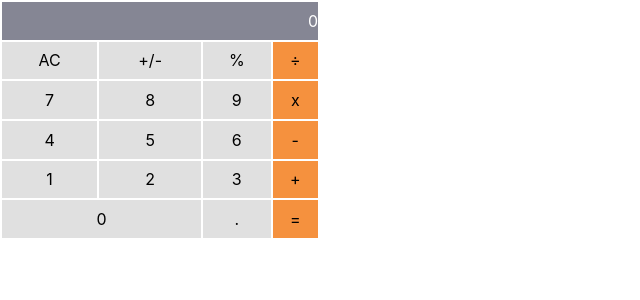
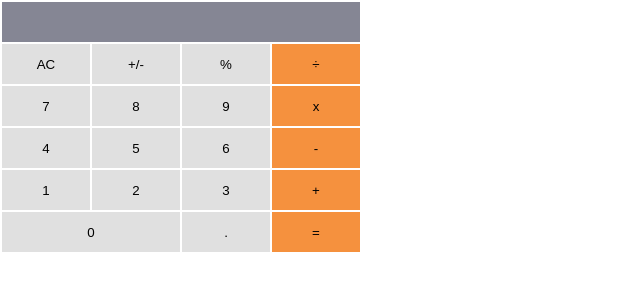
Before and after one commit to UmerZia/math-magicians, a React (Create React App) app: page / in a window 1280 px wide. Shown: the top 300 px of the page, without its empty margins (0-640 px from the left). Built offline with nearby package versions, Linux system fonts and the light colour scheme.

Commit message:
Update calcutor component

```diff
--- a/package.json
+++ b/package.json
@@ -6,6 +6,7 @@
     "@testing-library/jest-dom": "^5.16.5",
     "@testing-library/react": "^13.4.0",
     "@testing-library/user-event": "^13.5.0",
+    "big.js": "^6.2.1",
     "react": "^18.2.0",
     "react-dom": "^18.2.0",
     "react-scripts": "^5.0.1",
--- a/src/components/Calculator.js
+++ b/src/components/Calculator.js
@@ -1,48 +1,61 @@
 import React, { Component } from 'react';
 import style from './Calculator.module.css';
+import calculate from '../../logic/calculate';
 
 export default class Calculator extends Component {
   constructor(props) {
     super(props);
-    this.state = {};
+    this.state = {
+      total: '',
+      next: '',
+      operation: '',
+    };
+  }
+
+  handleClick = (e) => {
+    const buttonName = e.target.innerHTML;
+    this.setState((prevState) => ({
+      ...calculate(prevState, buttonName),
+    }));
   }
 
   render() {
+    const { total, next, operation } = this.state;
     return (
       <div>
         <div>
           <table>
             <tr>
-              <td className={style['result-field']} colSpan="4">0</td>
+              <td className={style['result-field']} colSpan="4">{ next || operation || total || ''}</td>
             </tr>
             <tr>
-              <td className={style['btn-type-1']}>AC</td>
-              <td className={style['btn-type-1']}>+/-</td>
-              <td className={style['btn-type-1']}>%</td>
-              <td className={style['btn-type-3']}>&#247;</td>
+              <td><button type="button" className={style['btn-type-1']} onClick={this.handleClick}>AC</button></td>
+              <td><button type="button" className={style['btn-type-1']} onClick={this.handleClick}>+/-</button></td>
+              <td><button type="button" className={style['btn-type-1']} onClick={this.handleClick}>%</button></td>
+              <td><button type="button" className={style['btn-type-3']} onClick={this.handleClick}>&#247;</button></td>
             </tr>
             <tr>
-              <td className={style['btn-type-1']}>7</td>
-              <td className={style['btn-type-1']}>8</td>
-              <td className={style['btn-type-1']}>9</td>
-              <td className={style['btn-type-3']}>x</td>
+              <td><button type="button" className={style['btn-type-1']} onClick={this.handleClick}>7</button></td>
+              <td><button type="button" className={style['btn-type-1']} onClick={this.handleClick}>8</button></td>
+              <td><button type="button" className={style['btn-type-1']} onClick={this.handleClick}>9</button></td>
+              <td><button type="button" className={style['btn-type-3']} onClick={this.handleClick}>x</button></td>
             </tr>
             <tr>
-              <td className={style['btn-type-1']}>4</td>
-              <td className={style['btn-type-1']}>5</td>
-              <td className={style['btn-type-1']}>6</td>
-              <td className={style['btn-type-3']}>-</td>
+              <td><button type="button" className={style['btn-type-1']} onClick={this.handleClick}>4</button></td>
+              <td><button type="button" className={style['btn-type-1']} onClick={this.handleClick}>5</button></td>
+              <td><button type="button" className={style['btn-type-1']} onClick={this.handleClick}>6</button></td>
+              <td><button type="button" className={style['btn-type-3']} onClick={this.handleClick}>-</button></td>
             </tr>
             <tr>
-              <td className={style['btn-type-1']}>1</td>
-              <td className={style['btn-type-1']}>2</td>
-              <td className={style['btn-type-1']}>3</td>
-              <td className={style['btn-type-3']}>+</td>
+              <td><button type="button" className={style['btn-type-1']} onClick={this.handleClick}>1</button></td>
+              <td><button type="button" className={style['btn-type-1']} onClick={this.handleClick}>2</button></td>
+              <td><button type="button" className={style['btn-type-1']} onClick={this.handleClick}>3</button></td>
+              <td><button type="button" className={style['btn-type-3']} onClick={this.handleClick}>+</button></td>
             </tr>
             <tr>
-              <td className={style['btn-type-1']} colSpan="2">0</td>
-              <td className={style['btn-type-1']}>.</td>
-              <td className={style['btn-type-3']}>=</td>
+              <td colSpan="2"><button type="button" className={style.zero} onClick={this.handleClick}>0</button></td>
+              <td><button type="button" className={style['btn-type-1']} onClick={this.handleClick}>.</button></td>
+              <td><button type="button" className={style['btn-type-3']} onClick={this.handleClick}>=</button></td>
             </tr>
           </table>
         </div>
--- a/src/components/Calculator.module.css
+++ b/src/components/Calculator.module.css
@@ -8,16 +8,44 @@ table {
   text-align: center;
 }
 
+button {
+  outline: none;
+  border: none;
+  width: 5.5rem;
+  height: 2.5rem;
+}
+
 .btn-type-1 {
   background-color: #e0e0e0;
+}
+
+.btn-type-1:hover {
+  cursor: pointer;
+  background-color: hsl(0, 0%, 65%);
 }
 
 .result-field {
   background-color: #858694;
   text-align: right;
   color: white;
+  height: 2.5rem;
 }
 
 .btn-type-3 {
   background-color: #f5913e;
 }
+
+.btn-type-3:hover {
+  cursor: pointer;
+  background-color: #af5a15;
+}
+
+.zero {
+  width: 11.1rem;
+  background-color: #e0e0e0;
+}
+
+.zero:hover {
+  cursor: pointer;
+  background-color: hsl(0, 0%, 65%);
+}
```
Also changed, not shown: 2 other files (tests, documents, lock files or other folders).
